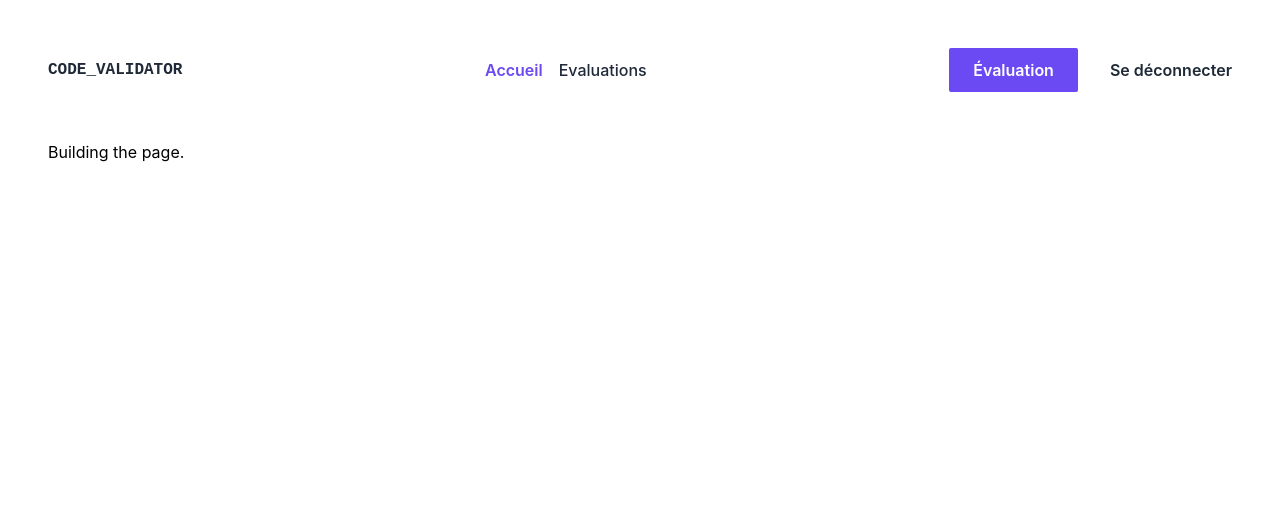
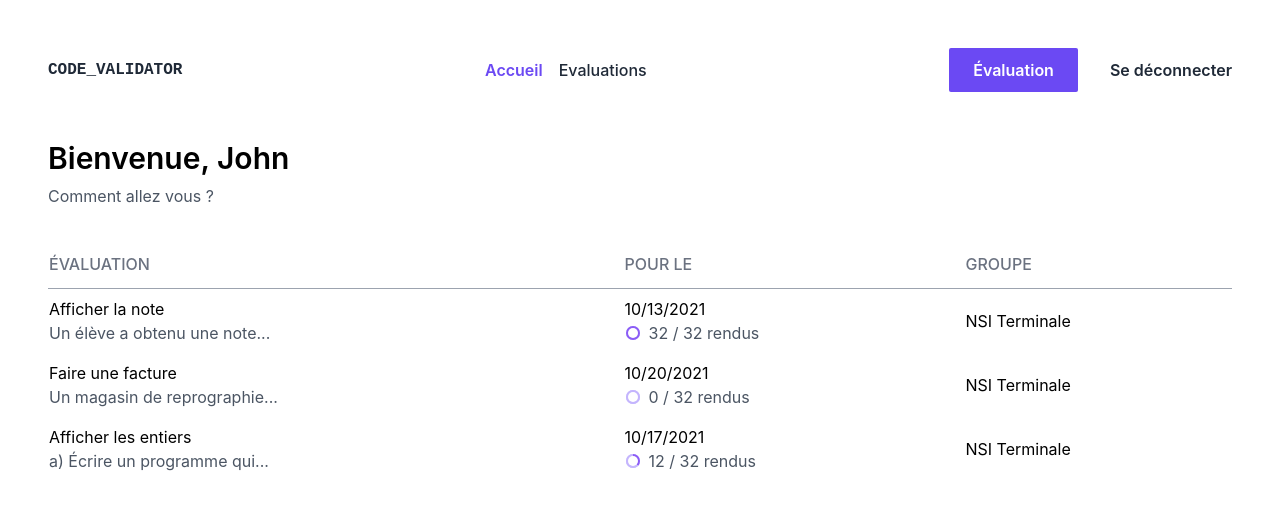
Before and after one commit to ctrl-plus-w/code-validator-client, a Next.js app: page /professor/home in a window 1280 px wide. Shown: the top 508 px of the page. Built offline with nearby package versions, Linux system fonts and the light colour scheme.

Commit message:
Made the professor home page

```diff
--- /dev/null
+++ b/src/constants/evaluations.tsx
@@ -0,0 +1,54 @@
+const evaluations = [
+  {
+    title: 'Afficher la note',
+    description: `Un élève a obtenu une note N. Afficher:
+  − « Bravo c'est extraordinaire » s'il a obtenu plus de 19
+  − « vraiment très bien » si la note est comprise entre 16 et 19
+  − « c'est bien » si la note est entre 12 et 16
+  − « pas mal » si la note est entre 10 et 12
+  − « encore un effort » si la note est comprise entre 8 et 10
+  − « du travail est nécessaire » si la note est entre 5 et 8
+  − « insuffisant » sinon
+   `,
+    deadline: new Date(2021, 9, 13),
+    totalUsers: 32,
+    completedUsers: 32,
+    group: {
+      name: 'NSI Terminale',
+      slug: 'nsi-terminale',
+    },
+  },
+  {
+    title: 'Faire une facture',
+    description: `Un magasin de reprographie facture par pièce 0,10 € les dix premières photocopies ; 0,09 € les vingt suivantes et 0,08 € au-delà
+Demander à l'utilisateur le nombre de photocopies effectuées et afficher la facture correspondante.
+Exemple de facture :
+Nb de photocopie    cout unitaire    HT
+10                  0.10             1
+5                   0.09             0.45
+
+Total HT                             1.45
+Total TTC           20%              1.74 €`,
+    deadline: new Date(2021, 9, 20),
+    totalUsers: 32,
+    completedUsers: 0,
+    group: {
+      name: 'NSI Terminale',
+      slug: 'nsi-terminale',
+    },
+  },
+  {
+    title: 'Afficher les entiers ',
+    description: `a) Écrire un programme qui affiche les entiers pairs de 0 à 20
+b) Écrire un programme qui affiche les entiers impairs de 20 à 0`,
+    deadline: new Date(2021, 9, 17),
+    totalUsers: 32,
+    completedUsers: 12,
+    group: {
+      name: 'NSI Terminale',
+      slug: 'nsi-terminale',
+    },
+  },
+];
+
+export default evaluations;
--- /dev/null
+++ b/src/helpers/table.helper.tsx
@@ -0,0 +1,32 @@
+import type { ReactElement } from 'react';
+
+import Loader from '@element/Loader';
+
+import { ellipsis } from '@util/string.utils';
+
+export const evaluationMapper = (evaluation: IEvaluation): ReactElement | string => {
+  return (
+    <>
+      <p className="text-black">{ellipsis(evaluation.title, 30)}</p>
+      <p className="text-gray-600">{ellipsis(evaluation.description, 30)}</p>
+    </>
+  );
+};
+
+export const deadlineMapper = (evaluation: IEvaluation): ReactElement | string => {
+  return (
+    <>
+      <p>{evaluation.deadline.toLocaleDateString()}</p>
+      <div className="flex items-center gap-2">
+        <Loader value={evaluation.completedUsers} max={evaluation.totalUsers} />
+        <p className="text-gray-600">
+          {evaluation.completedUsers} / {evaluation.totalUsers} rendus
+        </p>
+      </div>
+    </>
+  );
+};
+
+export const groupMapper = (evaluation: IEvaluation): ReactElement | string => {
+  return evaluation.group.name;
+};
--- a/src/pages/professor/home.tsx
+++ b/src/pages/professor/home.tsx
@@ -2,10 +2,31 @@ import { NextPage } from 'next';
 
 import ProfessorLayout from '@layout/ProfessorLayout';
 
+import Table from '@module/Table';
+
+import Title from '@element/Title';
+
+import { deadlineMapper, evaluationMapper, groupMapper } from '@helper/table.helper';
+
+import evaluations from '@constant/evaluations';
+
 const Home: NextPage = () => {
   return (
-    <ProfessorLayout>
-      <h1>Building the page.</h1>
+    <ProfessorLayout className="flex flex-col">
+      <Title>Bienvenue, John</Title>
+      <Title className="mt-2" level={3}>
+        Comment allez vous ?
+      </Title>
+
+      <Table<IEvaluation>
+        className="mt-8"
+        data={evaluations}
+        config={[
+          { name: 'Évaluation', mapper: evaluationMapper },
+          { name: 'Pour le', mapper: deadlineMapper },
+          { name: 'Groupe', mapper: groupMapper },
+        ]}
+      />
     </ProfessorLayout>
   );
 };
--- /dev/null
+++ b/src/types/models.d.ts
@@ -0,0 +1,11 @@
+interface IEvaluation {
+  title: string;
+  description: string;
+  deadline: Date;
+  totalUsers: number;
+  completedUsers: number;
+  group: {
+    name: string;
+    slug: string;
+  };
+}
```
